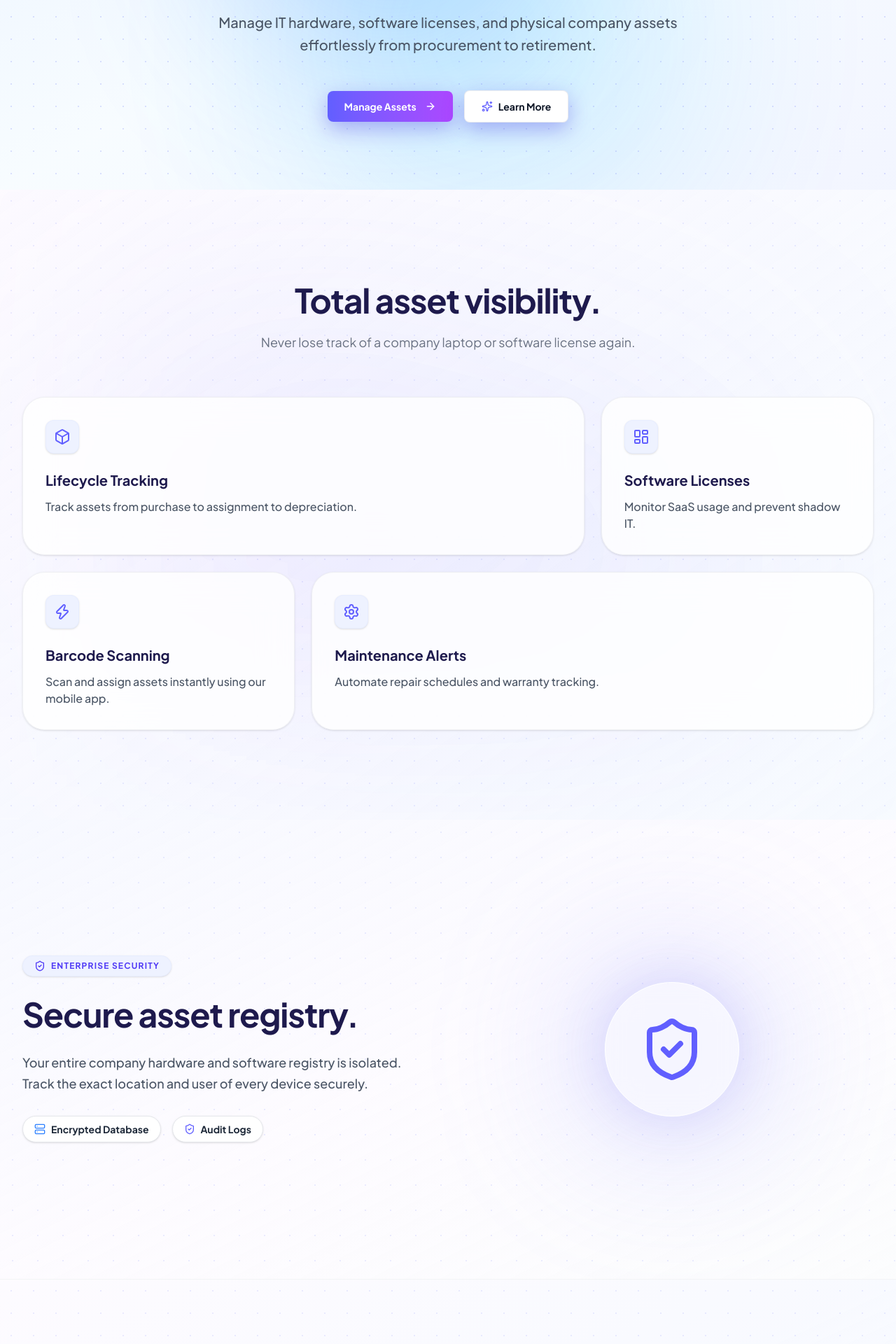
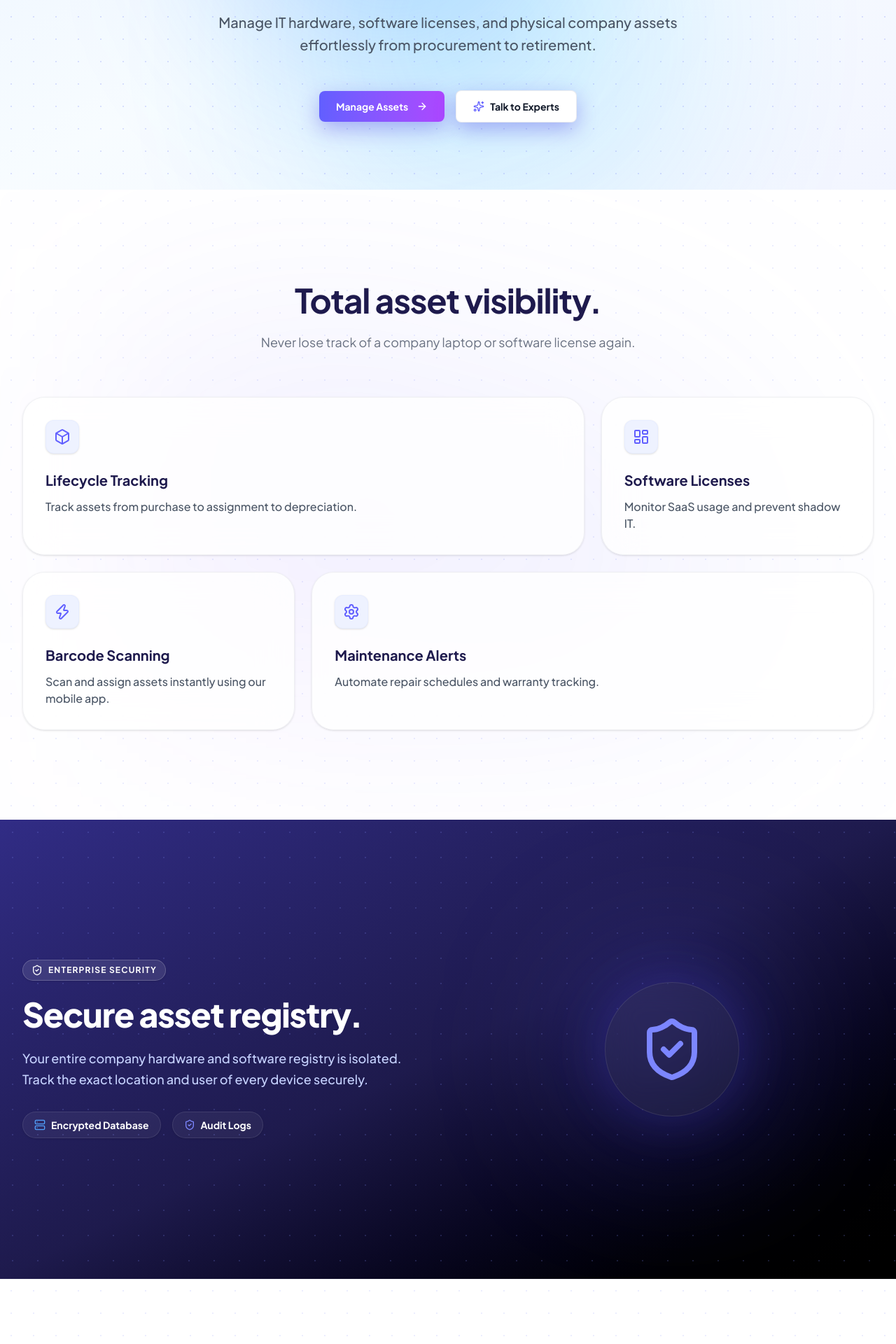
Before and after one commit to nrh00238/Next.jsFlutoFront, a Next.js app: page /products/assets in a window 1280 px wide. Shown: the part 440-2360 px from the top of the page at 70% size. Built offline with nearby package versions, Linux system fonts and the light colour scheme.

Commit message:
Product module Updated

```diff
--- a/components/product-sections/ProductFAQ.tsx
+++ b/components/product-sections/ProductFAQ.tsx
@@ -10,7 +10,7 @@ export default function ProductFAQ({ faqs }: { faqs: FAQData[] }) {
   const [openIndex, setOpenIndex] = useState<number | null>(0);
 
   return (
-    <section className="py-24 relative w-full px-4 sm:px-6 lg:px-8 overflow-hidden bg-gradient-to-br from-indigo-50/50 via-purple-50/30 to-slate-50/60 dark:from-[#05030f] dark:via-[#0b061a] dark:to-[#030307]">
+    <section className="py-24 relative w-full px-4 sm:px-6 lg:px-8 overflow-hidden dark:from-[#05030f] dark:via-[#0b061a] dark:to-[#030307]">
       <div className="absolute inset-0 bg-[radial-gradient(#818cf8_1px,transparent_1px)] [background-size:32px_32px] opacity-[0.15] dark:opacity-[0.08] pointer-events-none"></div>
 
       <div className="max-w-3xl mx-auto relative z-10">
--- a/components/product-sections/ProductFeatures.tsx
+++ b/components/product-sections/ProductFeatures.tsx
@@ -17,7 +17,7 @@ const IconRenderer = ({ name }: { name: string }) => {
 
 export default function ProductFeatures({ heading, subheading, features }: { heading: string, subheading: string, features: FeatureData[] }) {
   return (
-    <section className="py-24 sm:py-32 relative w-full px-4 sm:px-6 lg:px-8 overflow-hidden bg-gradient-to-br from-purple-50/50 via-indigo-50/40 to-blue-50/50 dark:from-[#0a0518] dark:via-[#04030f] dark:to-[#030307]">
+    <section className="py-24 sm:py-32 relative w-full px-4 sm:px-6 lg:px-8 overflow-hidden dark:from-[#0a0518] dark:via-[#04030f] dark:to-[#030307]">
       <div className="absolute inset-0 bg-[radial-gradient(#818cf8_1px,transparent_1px)] [background-size:32px_32px] opacity-[0.15] dark:opacity-[0.08] pointer-events-none"></div>
       <div className="absolute top-1/2 left-1/2 -translate-x-1/2 -translate-y-1/2 w-[900px] h-[500px] bg-gradient-to-tr from-purple-500/10 via-indigo-500/10 to-transparent blur-[140px] pointer-events-none"></div>
 
--- a/components/product-sections/ProductHero.tsx
+++ b/components/product-sections/ProductHero.tsx
@@ -45,7 +45,7 @@ export default function ProductHero({
         <Button href="/register" variant="primary" size="md">
           {hero.ctaPrimary} <ArrowRight className="w-4 h-4 ml-1 group-hover:translate-x-1 transition-transform" />
         </Button>
-        <Button href="/sales" variant="secondary" size="md">
+        <Button href="/contact" variant="secondary" size="md">
           <Sparkles className="w-4 h-4 text-indigo-500 group-hover:scale-110 transition-transform" /> {hero.ctaSecondary}
         </Button>
       </div>
--- a/components/product-sections/ProductSecurity.tsx
+++ b/components/product-sections/ProductSecurity.tsx
@@ -1,32 +1,36 @@
 "use client";
 
-import React, { ReactNode } from "react";
+import React from "react";
 import { motion } from "framer-motion";
 import { ShieldCheck, Lock, Server } from "lucide-react";
-import { UI, fadeUpVariant } from "@/lib/constants";
+import { fadeUpVariant } from "@/lib/constants";
 import { SecurityData } from "@/lib/product-data";
 
 const TagIconRenderer = ({ name }: { name: string }) => {
-  if (name === "lock") return <Lock className="w-4 h-4 text-green-500 dark:text-green-400" />;
-  if (name === "server") return <Server className="w-4 h-4 text-blue-500 dark:text-blue-400" />;
-  return <ShieldCheck className="w-4 h-4 text-indigo-500 dark:text-indigo-400" />;
+  if (name === "lock") return <Lock className="w-4 h-4 text-green-400" />;
+  if (name === "server") return <Server className="w-4 h-4 text-blue-400" />;
+  return <ShieldCheck className="w-4 h-4 text-indigo-400" />;
 };
 
 export default function ProductSecurity({ security }: { security: SecurityData }) {
   return (
-    <section className="py-24 sm:py-32 relative w-full px-4 sm:px-6 lg:px-8 overflow-hidden bg-gradient-to-br from-indigo-50/50 via-purple-50/40 to-slate-50/50 dark:from-[#070316] dark:via-[#04030a] dark:to-[#030307]">
-      <div className="absolute inset-0 bg-[radial-gradient(#818cf8_1px,transparent_1px)] [background-size:36px_36px] opacity-[0.15] dark:opacity-[0.08] pointer-events-none"></div>
+    <section className="py-24 sm:py-32 relative w-full px-4 sm:px-6 lg:px-8 overflow-hidden bg-gradient-to-br from-indigo-900 via-indigo-950 to-black">
+      <div className="absolute inset-0 bg-[radial-gradient(#818cf8_1px,transparent_1px)] [background-size:36px_36px] opacity-20 pointer-events-none"></div>
 
       <div className="max-w-7xl mx-auto relative z-10 grid grid-cols-1 lg:grid-cols-2 gap-16 items-center">
         <motion.div initial="hidden" whileInView="visible" viewport={{ once: true }} variants={fadeUpVariant}>
-          <div className={`${UI.badge} mb-6`}><ShieldCheck className="w-4 h-4" /> Enterprise Security</div>
-          <h2 className={`${UI.sectionHeading} ${UI.headingColor} mb-6`}>{security.heading}</h2>
-          <p className="text-gray-600 dark:text-gray-400 text-lg font-medium leading-relaxed mb-8">
+          <div className="inline-flex items-center gap-2 px-3 py-1.5 rounded-full bg-white/10 border border-white/20 text-white text-xs font-bold uppercase tracking-widest shadow-sm mb-6">
+            <ShieldCheck className="w-4 h-4" /> Enterprise Security
+          </div>
+          <h2 className="text-3xl sm:text-4xl lg:text-5xl font-black text-white tracking-tight mb-6">
+            {security.heading}
+          </h2>
+          <p className="text-indigo-200 text-lg font-medium leading-relaxed mb-8">
             {security.description}
           </p>
           <div className="flex flex-wrap gap-4">
             {security.tags.map((tag, i) => (
-              <span key={i} className="px-4 py-2 rounded-full bg-white dark:bg-white/5 border border-gray-200 dark:border-white/10 text-gray-800 dark:text-white text-sm font-bold flex items-center gap-2 shadow-sm">
+              <span key={i} className="px-4 py-2 rounded-full bg-white/5 border border-white/10 text-white text-sm font-bold flex items-center gap-2 shadow-sm">
                 <TagIconRenderer name={tag.icon} /> {tag.label}
               </span>
             ))}
@@ -34,9 +38,9 @@ export default function ProductSecurity({ security }: { security: SecurityData }
         </motion.div>
 
         <motion.div initial={{ opacity: 0, scale: 0.9 }} whileInView={{ opacity: 1, scale: 1 }} viewport={{ once: true }} className="relative h-[400px] flex items-center justify-center">
-           <div className="absolute w-[300px] h-[300px] bg-indigo-400/20 dark:bg-indigo-600/20 rounded-full blur-[100px]"></div>
-           <div className="relative w-48 h-48 bg-white/50 dark:bg-white/5 border border-white dark:border-white/10 rounded-full flex items-center justify-center backdrop-blur-xl shadow-[0_0_80px_rgba(79,70,229,0.15)] dark:shadow-[0_0_80px_rgba(79,70,229,0.3)]">
-             <ShieldCheck className="w-24 h-24 text-indigo-500 dark:text-indigo-400" />
+           <div className="absolute w-[300px] h-[300px] bg-indigo-500/20 rounded-full blur-[100px]"></div>
+           <div className="relative w-48 h-48 bg-white/5 border border-white/10 rounded-full flex items-center justify-center backdrop-blur-xl shadow-[0_0_80px_rgba(79,70,229,0.3)]">
+             <ShieldCheck className="w-24 h-24 text-indigo-400" />
            </div>
         </motion.div>
       </div>
--- a/components/product-sections/ProductStats.tsx
+++ b/components/product-sections/ProductStats.tsx
@@ -6,7 +6,7 @@ import { StatData } from "@/lib/product-data";
 
 export default function ProductStats({ stats }: { stats: StatData[] }) {
   return (
-    <section className="py-24 relative w-full overflow-hidden bg-gradient-to-br from-purple-50/40 via-indigo-50/50 to-blue-50/40 dark:from-[#060312] dark:via-[#04030a] dark:to-[#030307]">
+    <section className="py-24 relative w-full overflow-hidden bg-gradient-to-br from-purple-50/40 via-indigo-50/40 to-blue-50/50 dark:from-[#060312] dark:via-[#04030a] dark:to-[#030307]">
       <div className="absolute inset-0 bg-[radial-gradient(#6366f1_1px,transparent_1px)] [background-size:32px_32px] opacity-[0.15] dark:opacity-[0.08] pointer-events-none"></div>
 
       <div className="max-w-7xl mx-auto px-4 sm:px-6 lg:px-8 relative z-10">
--- a/components/product-sections/ProductTestimonials.tsx
+++ b/components/product-sections/ProductTestimonials.tsx
@@ -7,7 +7,7 @@ import { TestimonialData } from "@/lib/product-data";
 
 export default function ProductTestimonials({ testimonials }: { testimonials: TestimonialData[] }) {
   return (
-    <section className="py-24 relative w-full overflow-hidden bg-gradient-to-br from-purple-50/40 via-indigo-50/40 to-blue-50/50 dark:from-[#04030a] dark:via-[#070316] dark:to-[#030307] border-t border-gray-100 dark:border-white/5">
+    <section className="py-24 relative w-full overflow-hidden dark:from-[#04030a] dark:via-[#070316] dark:to-[#030307] border-t border-gray-100 dark:border-white/5">
       <div className="absolute inset-0 bg-[radial-gradient(#818cf8_1px,transparent_1px)] [background-size:32px_32px] opacity-[0.15] dark:opacity-[0.08] pointer-events-none"></div>
 
       <div className="max-w-7xl mx-auto relative z-10">
--- a/lib/product-data.ts
+++ b/lib/product-data.ts
@@ -71,7 +71,7 @@ export const productDatabase: Record<string, ProductConfig> = {
       headingGradient: "Multiply revenue.",
       subheading: "Manage sales pipelines, track leads in real-time, and close enterprise deals faster with our AI-powered CRM built for modern teams.",
       ctaPrimary: "Start CRM Free Trial",
-      ctaSecondary: "Book a Demo"
+      ctaSecondary: "Talk to Experts"
     },
     features: {
       sectionHeading: "Engineered for sales velocity.",
@@ -171,7 +171,7 @@ export const productDatabase: Record<string, ProductConfig> = {
       headingGradient: "Convert faster.",
       subheading: "Build, design, and send stunning campaigns with intelligent behavior tracking.",
       ctaPrimary: "Start Sending Now",
-      ctaSecondary: "View Templates"
+      ctaSecondary: "Talk to Experts"
     },
     features: {
       sectionHeading: "Reach the right inbox.",
@@ -221,7 +221,7 @@ export const productDatabase: Record<string, ProductConfig> = {
       headingGradient: "Delight customers.",
       subheading: "Omnichannel customer service with automated SLA tracking and zero noise.",
       ctaPrimary: "Setup Helpdesk",
-      ctaSecondary: "Explore Features"
+      ctaSecondary: "Talk to Experts"
     },
     features: {
       sectionHeading: "Resolve tickets faster.",
@@ -271,7 +271,7 @@ export const productDatabase: Record<string, ProductConfig> = {
       headingGradient: "Perfectly balanced.",
       subheading: "Get paid faster with automated, multi-currency billing and real-time financial reporting.",
       ctaPrimary: "Automate Finances",
-      ctaSecondary: "See Reports"
+      ctaSecondary: "Talk to Experts"
     },
     features: {
       sectionHeading: "Your ledgers, perfectly balanced.",
@@ -321,7 +321,7 @@ export const productDatabase: Record<string, ProductConfig> = {
       headingGradient: "Absolute precision.",
       subheading: "Manage IT hardware, software licenses, and physical company assets effortlessly from procurement to retirement.",
       ctaPrimary: "Manage Assets",
-      ctaSecondary: "Learn More"
+      ctaSecondary: "Talk to Experts"
     },
     features: {
       sectionHeading: "Total asset visibility.",
```
Also changed, not shown: components/Navbar.tsx (+7 -10 lines), components/product-sections/ProductPricing.tsx (+33 -6 lines).
